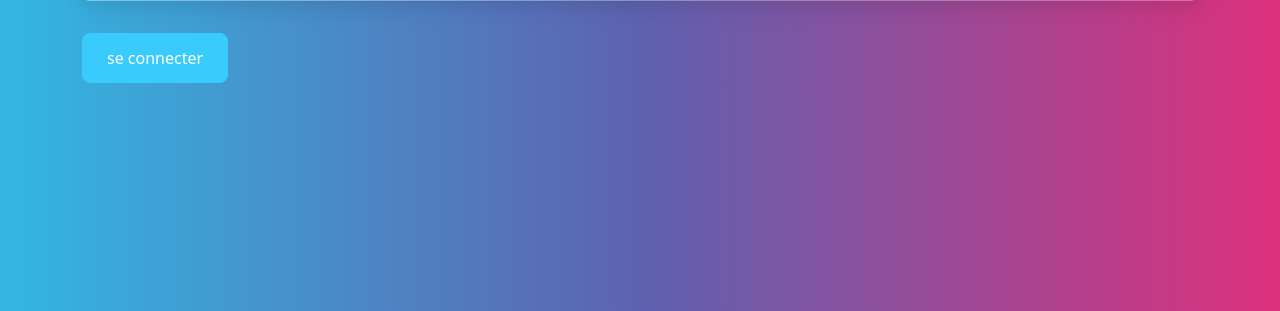
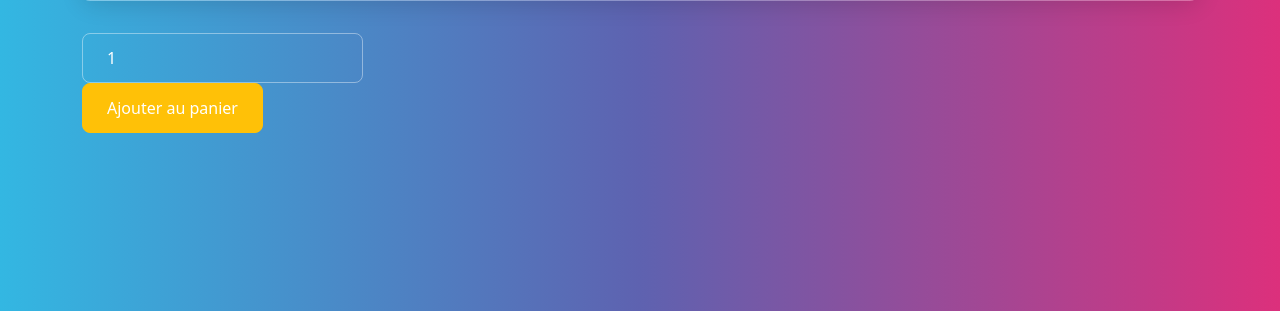
Before and after one commit to yoshiro115/Ecommerce, a Symfony app: template templates/ecommerce/show.html.twig in a window 1280 px wide. Shown: the part 489-800 px from the top of the page. Run offline with Twig, Linux system fonts and the light colour scheme; the template is opened without the code that fills it, so the values that code supplies are empty; some libraries are stand-ins or nearby versions.

Commit message:
mise en ligne

```diff
--- a/templates/ecommerce/show.html.twig
+++ b/templates/ecommerce/show.html.twig
@@ -24,12 +24,10 @@
   </div>
   <h5 class="card-title col-3"> Prix : {{ produit.prix }} € </h5>
 </div></div></div>
-{% if app.user %}
+
 <form method="POST" action="{{ path('cart_add', {id: produit.id }) }}" class="form-inline d-inline-block" >
 	<input type="number" name="addQuantite" class="form-control mr-2" max="{{maxQuantite}}" min="1" value="1">
 	<button type="submit" class="btn btn-warning" > Ajouter au panier</button>
 </form>
-{% else %}
-    <a href="{{path('app_login')}}" class="btn btn-info">se connecter</a>
-{% endif %}
+
 {% endblock %}
```
